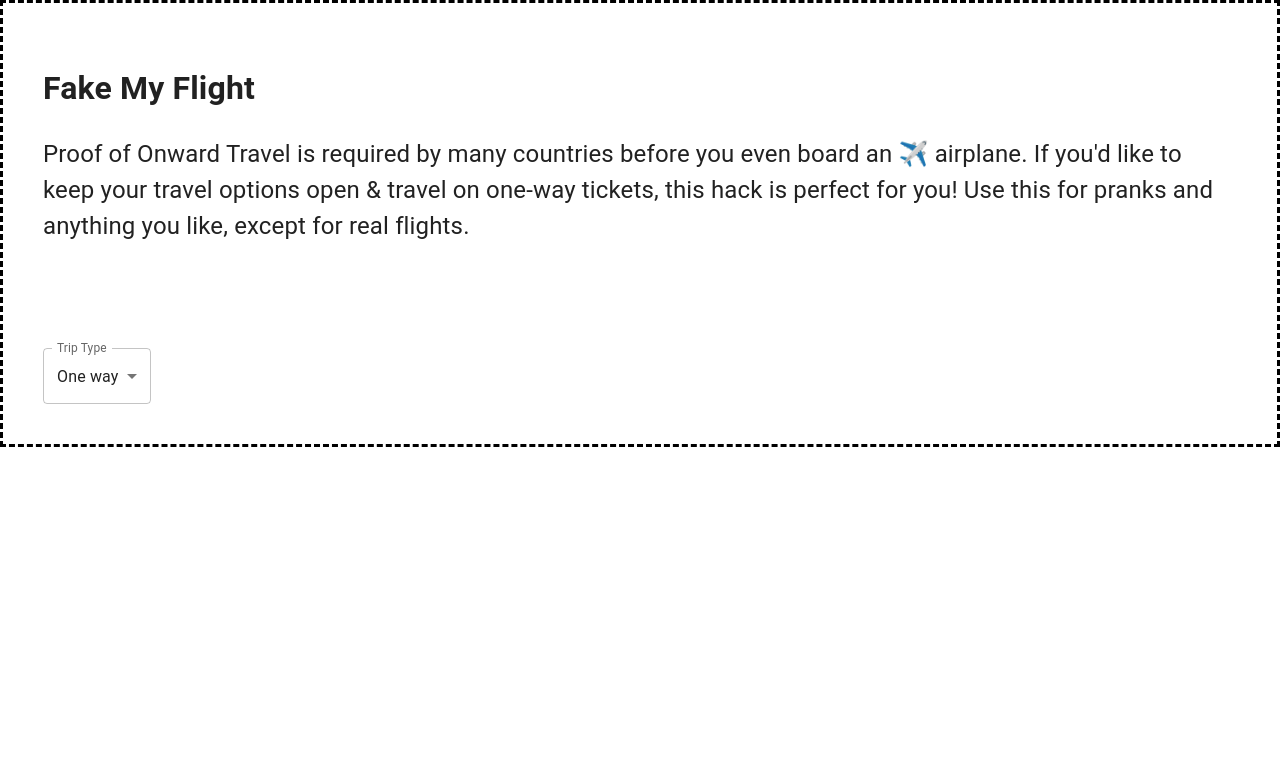
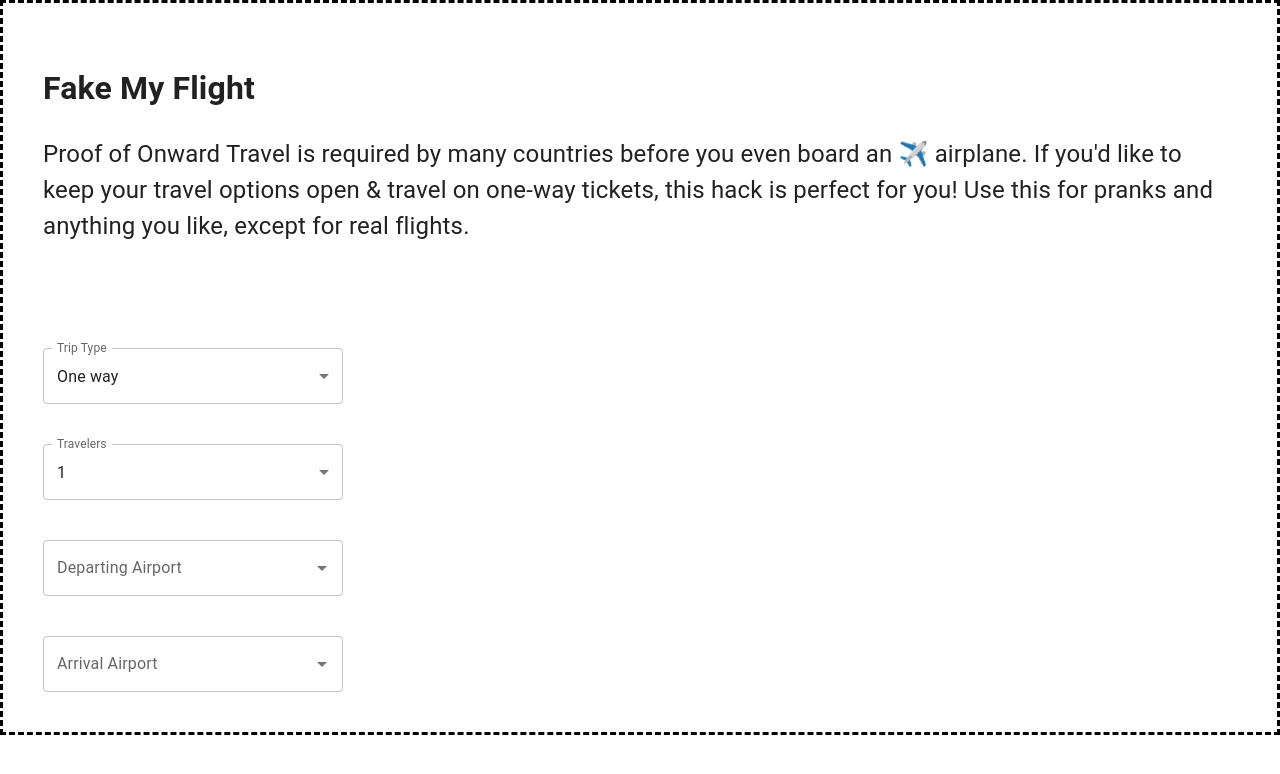
Before and after one commit to javascriptHustler/fakemyflight, a Next.js app: page / in a window 1280 px wide. Shown: the top 774 px of the page. Built offline with nearby package versions, Linux system fonts and the light colour scheme.

Commit message:
Dev updated Forms Dev created AutoComplete Dev added Select props

```diff
--- /dev/null
+++ b/components/inputs/AutoComplete.js
@@ -0,0 +1,127 @@
+import * as React from 'react';
+import TextField from '@mui/material/TextField';
+import Autocomplete from '@mui/material/Autocomplete';
+import CircularProgress from '@mui/material/CircularProgress';
+
+function sleep(delay = 0) {
+    return new Promise((resolve) => {
+        setTimeout(resolve, delay);
+    });
+}
+
+export default function AutoCompleteInput (props) {
+    const { label } = props;
+    const [open, setOpen] = React.useState(false);
+    const [options, setOptions] = React.useState([]);
+    const loading = open && options.length === 0;
+
+    React.useEffect(() => {
+        let active = true;
+
+        if (!loading) {
+            return undefined;
+        }
+
+        (async () => {
+            await sleep(1e3); // For demo purposes.
+
+            if (active) {
+                setOptions([...topFilms]);
+            }
+        })();
+
+        return () => {
+            active = false;
+        };
+    }, [loading]);
+
+    React.useEffect(() => {
+        if (!open) {
+            setOptions([]);
+        }
+    }, [open]);
+
+    return (
+        <Autocomplete
+            id="asynchronous-demo"
+            sx={{ width: 300 }}
+            open={open}
+            onOpen={() => {
+                setOpen(true);
+            }}
+            onClose={() => {
+                setOpen(false);
+            }}
+            isOptionEqualToValue={(option, value) => option.title === value.title}
+            getOptionLabel={(option) => option.title}
+            options={options}
+            loading={loading}
+            renderInput={(params) => (
+                <TextField
+                    {...params}
+                    label={label}
+                    InputProps={{
+                        ...params.InputProps,
+                        endAdornment: (
+                            <React.Fragment>
+                                {loading ? <CircularProgress color="inherit" size={20} /> : null}
+                                {params.InputProps.endAdornment}
+                            </React.Fragment>
+                        ),
+                    }}
+                />
+            )}
+        />
+    );
+}
+
+// Top films as rated by IMDb users. http://www.imdb.com/chart/top
+const topFilms = [
+    { title: 'The Shawshank Redemption', year: 1994 },
+    { title: 'The Godfather', year: 1972 },
+    { title: 'The Godfather: Part II', year: 1974 },
+    { title: 'The Dark Knight', year: 2008 },
+    { title: '12 Angry Men', year: 1957 },
+    { title: "Schindler's List", year: 1993 },
+    { title: 'Pulp Fiction', year: 1994 },
+    {
+        title: 'The Lord of the Rings: The Return of the King',
+        year: 2003,
+    },
+    { title: 'The Good, the Bad and the Ugly', year: 1966 },
+    { title: 'Fight Club', year: 1999 },
+    {
+        title: 'The Lord of the Rings: The Fellowship of the Ring',
+        year: 2001,
+    },
+    {
+        title: 'Star Wars: Episode V - The Empire Strikes Back',
+        year: 1980,
+    },
+    { title: 'Forrest Gump', year: 1994 },
+    { title: 'Inception', year: 2010 },
+    {
+        title: 'The Lord of the Rings: The Two Towers',
+        year: 2002,
+    },
+    { title: "One Flew Over the Cuckoo's Nest", year: 1975 },
+    { title: 'Goodfellas', year: 1990 },
+    { title: 'The Matrix', year: 1999 },
+    { title: 'Seven Samurai', year: 1954 },
+    {
+        title: 'Star Wars: Episode IV - A New Hope',
+        year: 1977,
+    },
+    { title: 'City of God', year: 2002 },
+    { title: 'Se7en', year: 1995 },
+    { title: 'The Silence of the Lambs', year: 1991 },
+    { title: "It's a Wonderful Life", year: 1946 },
+    { title: 'Life Is Beautiful', year: 1997 },
+    { title: 'The Usual Suspects', year: 1995 },
+    { title: 'Léon: The Professional', year: 1994 },
+    { title: 'Spirited Away', year: 2001 },
+    { title: 'Saving Private Ryan', year: 1998 },
+    { title: 'Once Upon a Time in the West', year: 1968 },
+    { title: 'American History X', year: 1998 },
+    { title: 'Interstellar', year: 2014 },
+];
--- a/components/inputs/Select.js
+++ b/components/inputs/Select.js
@@ -4,8 +4,8 @@ import MenuItem from '@mui/material/MenuItem';
 import InputLabel from '@mui/material/InputLabel';
 import FormControl from '@mui/material/FormControl';
 
-export default function TripType (props) {
-    const { prefix, label, values } = props;
+export default function SelectInput (props) {
+    const { prefix, label, values, width } = props;
     const [ value, setSelect ] = React.useState(values[0]);
     const handleChange = event => setSelect(event.target.value);
     return (
@@ -16,7 +16,9 @@ export default function TripType (props) {
                 id={`${prefix}-select`}
                 value={value}
                 label={label}
-                onChange={handleChange}>
+                style={{ width: '300px' }}
+                onChange={handleChange}
+                {...(width ? {style: {width: width}} : {})}>
                 {values.map((value, idx) =>
                     <MenuItem key={idx} value={value}>{value}</MenuItem>)}
             </Select>
--- a/pages/index.js
+++ b/pages/index.js
@@ -1,7 +1,8 @@
 import Head from 'next/head';
 import Grid from '@mui/material/Grid';
 import styles from '../styles/Home.module.css';
-import Select from '../components/inputs/Select';
+import SelectInput from '../components/inputs/Select';
+import AutoCompleteInput from '../components/inputs/AutoComplete';
 
 export default function Home() {
   return (
@@ -27,7 +28,7 @@ export default function Home() {
                     item
                     mt={10}
                     sm={12}>
-                    <Select
+                    <SelectInput
                         prefix="trip-type"
                         label="Trip Type"
                         values={[
@@ -36,6 +37,40 @@ export default function Home() {
                         ]}
                     />
                 </Grid>
+                <Grid
+                    item
+                    mt={5}
+                    sm={12}>
+                    <SelectInput
+                        width={300}
+                        prefix="Travelers"
+                        label="Travelers"
+                        values={[
+                            1,
+                            2,
+                            3,
+                            4,
+                            5,
+                            6
+                        ]}
+                    />
+                </Grid>
+                <Grid
+                    item
+                    mt={5}
+                    sm={12}>
+                    <AutoCompleteInput
+                        label="Departing Airport"
+                    />
+                </Grid>
+                <Grid
+                    item
+                    mt={5}
+                    sm={12}>
+                    <AutoCompleteInput
+                        label="Arrival Airport"
+                    />
+                </Grid>
             </Grid>
         </main>
       </div>
```
